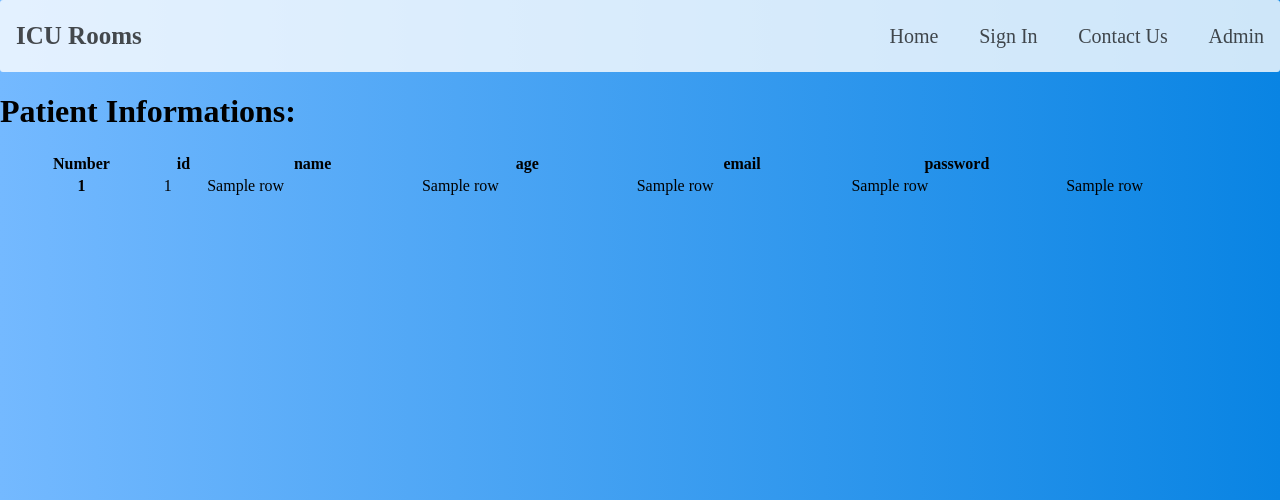
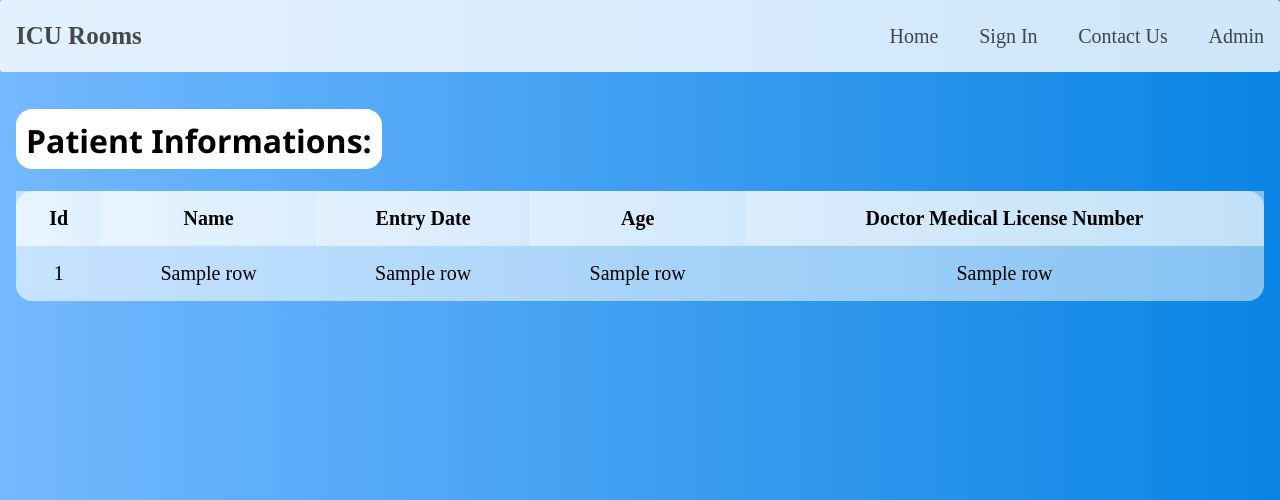
Before and after one commit to Abdelrahmanhassan1/Abdelrahmanhassan1-Full-Stack-Web-Application-Using-Flask-Python, a Flask app: template templates/SignInForms/Patient/view.html in a window 1280 px wide. Shown: the top 500 px of the page. Run offline with Flask 2, Linux system fonts and the light colour scheme; the template is opened without the code that fills it: most values are stand-ins (such as "Sample title", 1, 10 or a date in 2020).

Commit message:
Update view.html

```diff
--- a/templates/SignInForms/Patient/view.html
+++ b/templates/SignInForms/Patient/view.html
@@ -1,11 +1,12 @@
 <!DOCTYPE html>
 <html lang="en">
 <head>
+
     <meta charset="UTF-8">
     <meta http-equiv="X-UA-Compatible" content="IE=edge">
     <meta name="viewport" content="width=device-width, initial-scale=1.0">
     <title>Home Page</title>
-    <link  rel="stylesheet" type= "text/css" href="{{ url_for('static', filename='css/style.css') }}"  >
+    <link  rel="stylesheet" type= "text/css" href="{{ url_for('static', filename='css/adminView/patientView/style.css') }}"  >
 
 </head>
 <body>
@@ -26,18 +27,21 @@
 
     </div>
 
+
     <!-- Content -->
+    <div class="content">
+
         <h1> Patient Informations: </h1>
 
-    <table style="width:100%">
+        <table style="width:100%" class="table">
             <thead>
                 <tr>
-                <th>Number</th>
-                <th>id</th>
-                <th>name</th>
-                <th>age</th>
-                <th>email</th>
-                <th>password</th>
+                    <th>Id</th>
+                    <th>Name</th>
+                    <th>Entry Date</th>
+                    <th>Age</th>
+                    <th>Doctor Medical License Number</th>
+
                 </tr>
 
             </thead>
@@ -47,13 +51,12 @@
                 {% for row in Table %}
 
                 <tr>
-                <th scope="row">{{ loop.index }}</th>
                     <td>{{row.0}}</td>
                     <td>{{row.1}}</td>
-                <td>{{row.2}}</td>
                     <td>{{row.3}}</td>
-                <td>{{row.6}}</td>
-                <td>{{row.7}}</td>
+                    <td>{{row.4}}</td>
+                    <td>{{row.8}}</td>
+
 
                 </tr>
                 {% endfor %}
```
Lines whose indentation alone changed are shown as unchanged.
